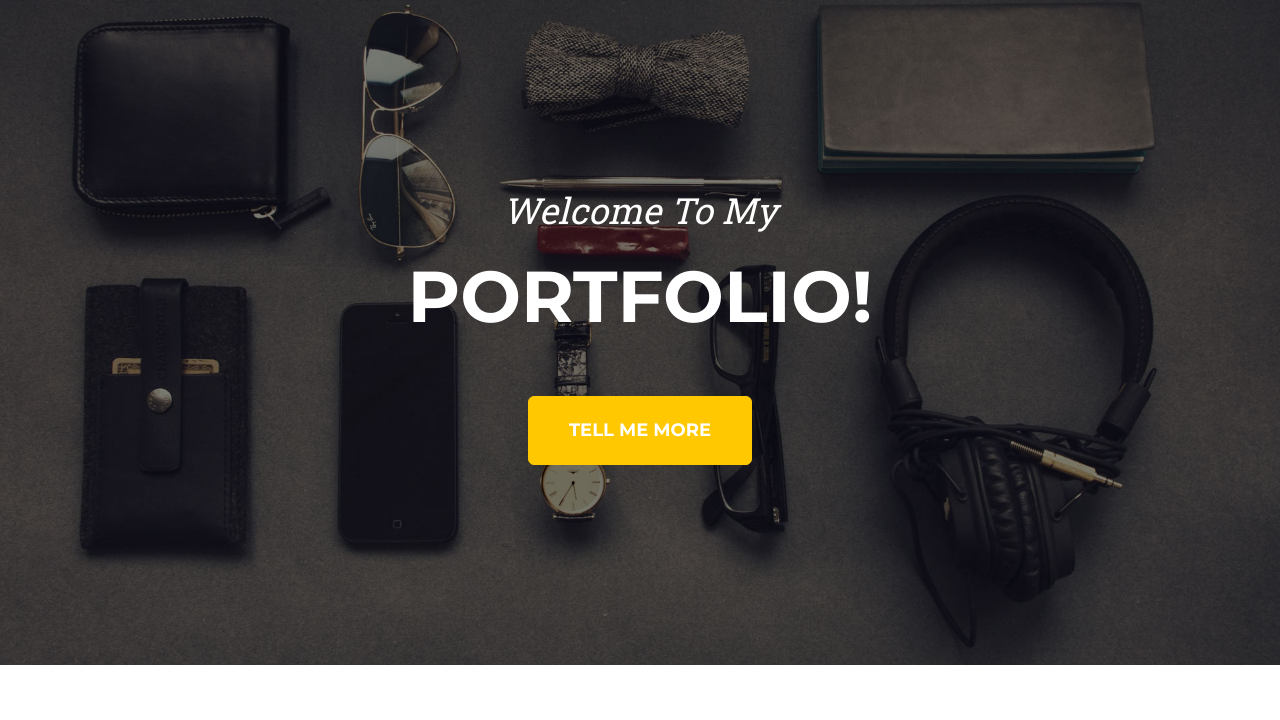
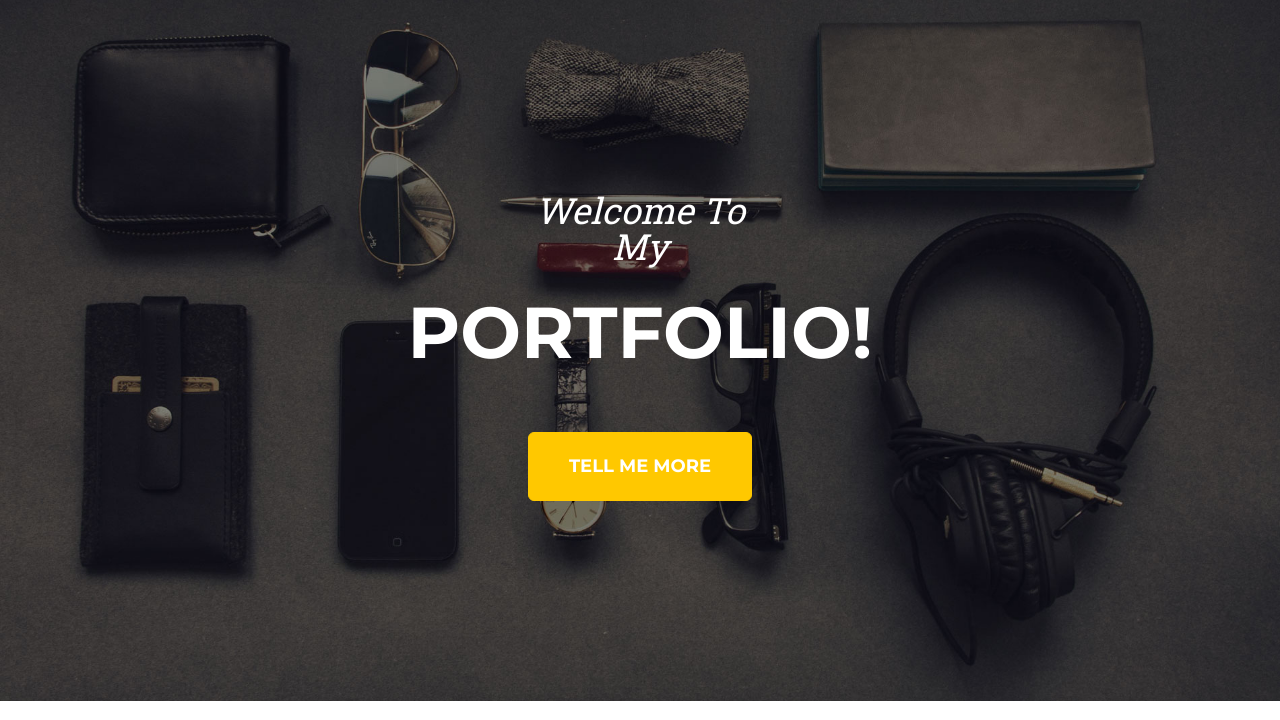
Before and after one commit to CatLover2312/CatLover2312.github.io, a plain HTML site: page index.html in a window 1280 px wide. Shown: the part 80-800 px from the top of the page. Drawn offline with nearby package versions, Linux system fonts and the light colour scheme.

Commit message:
Update index.html

```diff
--- a/index.html
+++ b/index.html
@@ -39,7 +39,7 @@
         <!-- Masthead-->
         <header class="masthead">
             <div class="container">
-                <div class="masthead-subheading">Welcome To My</div>
+                <div class="masthead-subheading">Welcome To<br>My</div>
                 <div class="masthead-heading text-uppercase">Portfolio!</div>
                 <a class="btn btn-primary btn-xl text-uppercase" href="#services">Tell Me More</a>
             </div>
```
